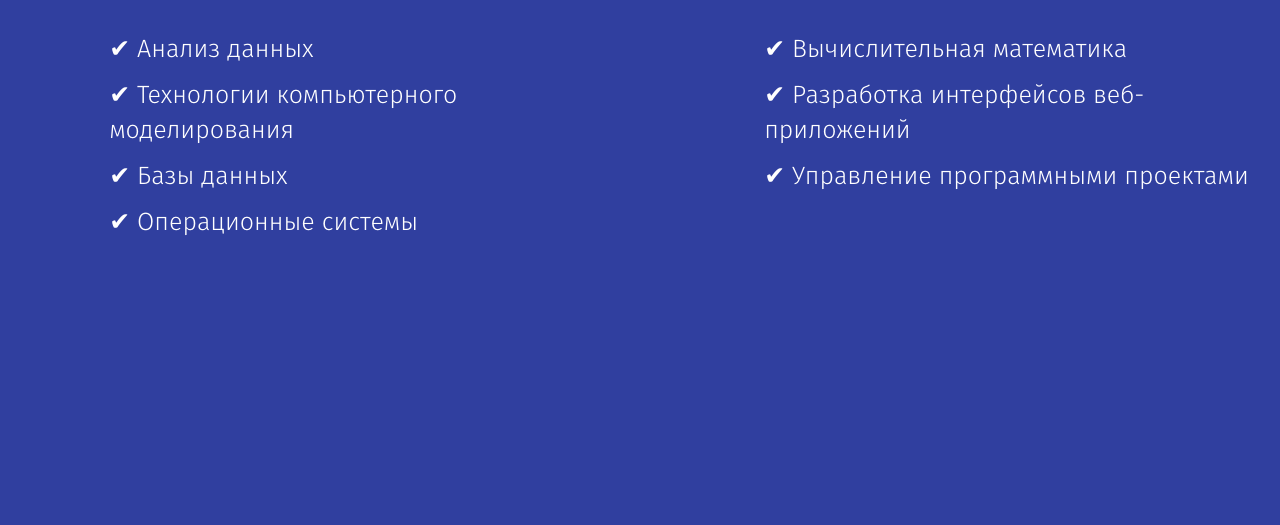
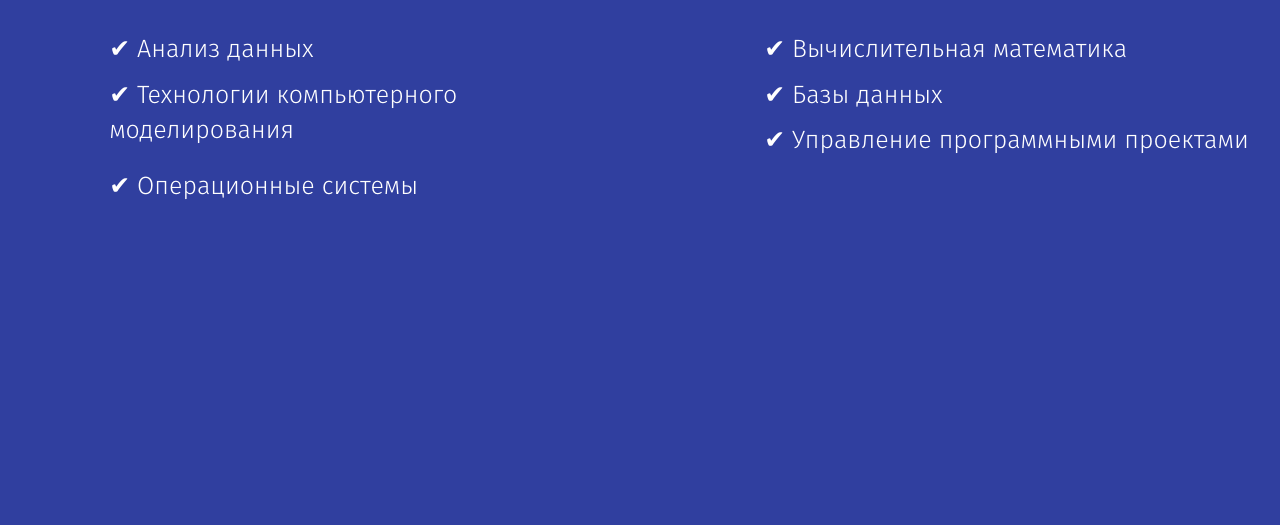
Before and after one commit to il12/il12.github.io, a plain HTML site: page subjects/second_year.html in a window 1280 px wide. Shown: the part 275-800 px from the top of the page. Drawn offline with Linux system fonts and the light colour scheme.

Commit message:
'updated'

```diff
--- a/subjects/second_year.html
+++ b/subjects/second_year.html
@@ -40,7 +40,6 @@
 				<div class="subject col-md-5 col-md-offset-1 col-sm-offset-3 col-xs-offset-2"><a href="./2_andan.html">&#10004; Анализ данных</a></div>
 				<div class="subject col-md-5 col-md-offset-1 col-sm-offset-3 col-xs-offset-2"><a href="./2_vm.html">&#10004; Вычислительная математика</a></div>
 				<div class="subject col-md-5 col-md-offset-1 col-sm-offset-3 col-xs-offset-2"><a href="./2_tcm.html">&#10004; Технологии компьютерного моделирования</a></div>
-				<div class="subject col-md-5 col-md-offset-1 col-sm-offset-3 col-xs-offset-2"><a href="./2_web_apps.html">&#10004; Разработка интерфейсов веб-приложений</a></div>
 				<div class="subject col-md-5 col-md-offset-1 col-sm-offset-3 col-xs-offset-2"><a href="./2_data_bases.html">&#10004; Базы данных</a></div>
 				<div class="subject col-md-5 col-md-offset-1 col-sm-offset-3 col-xs-offset-2"><a href="./2_projects.html">&#10004; Управление программными проектами</a></div>
 				<div class="subject col-md-5 col-md-offset-1 col-sm-offset-3 col-xs-offset-2"><a href="./2_os.html">&#10004; Операционные системы</a></div>
```
